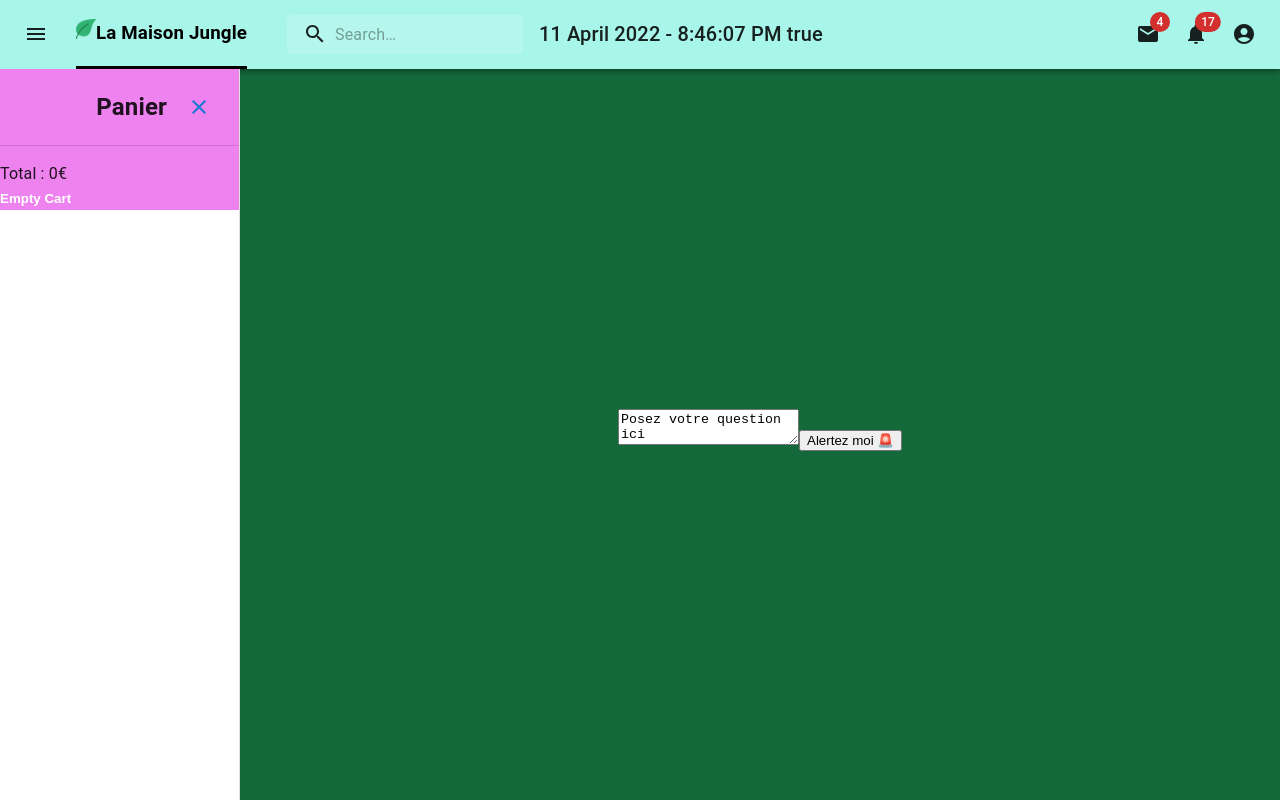
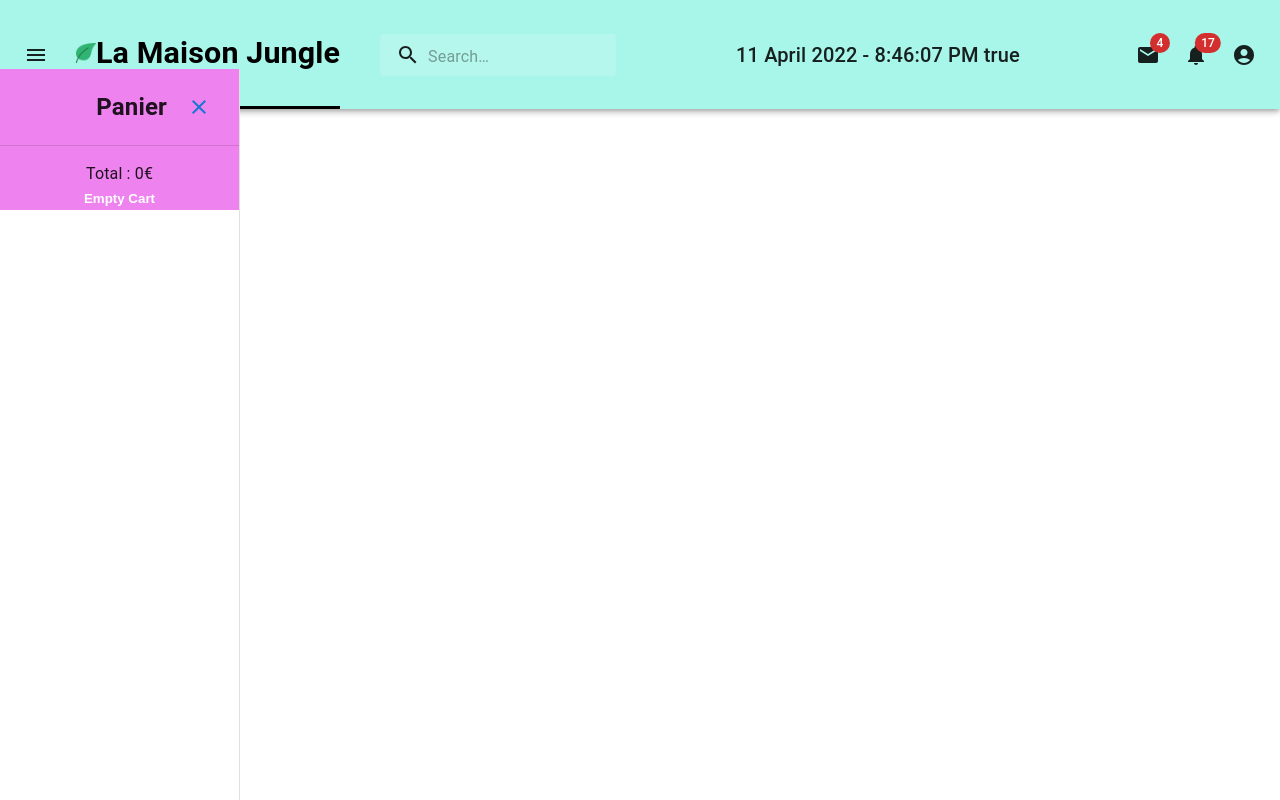
Before and after one commit to JoseLeMalin/maison-jungle-v2, a React (Create React App) app: page / in a window 1280 px wide. Shown: the top 800 px of the page. Built offline with nearby package versions, Linux system fonts and the light colour scheme.

Commit message:
Fixed React last issue

```diff
--- a/src/components/App.js
+++ b/src/components/App.js
@@ -41,13 +41,13 @@ function App() {
   );
   // https://v5.reactrouter.com/web/guides/quick-start
   return (
-    <div classname="App">
+    <div className="App">
       <Router>
-        <div classname="App-header">
+        <div className="App-header">
           <Banner cartOpened={cartOpened} setCartOpened={setCartOpened} />
         </div>
-        <div classname="App-body">
-          <div classname="App-cart">
+        <div className="App-body">
+          <div className="App-cart">
             <Cart
               cart={cart}
               setCart={setCart}
```
